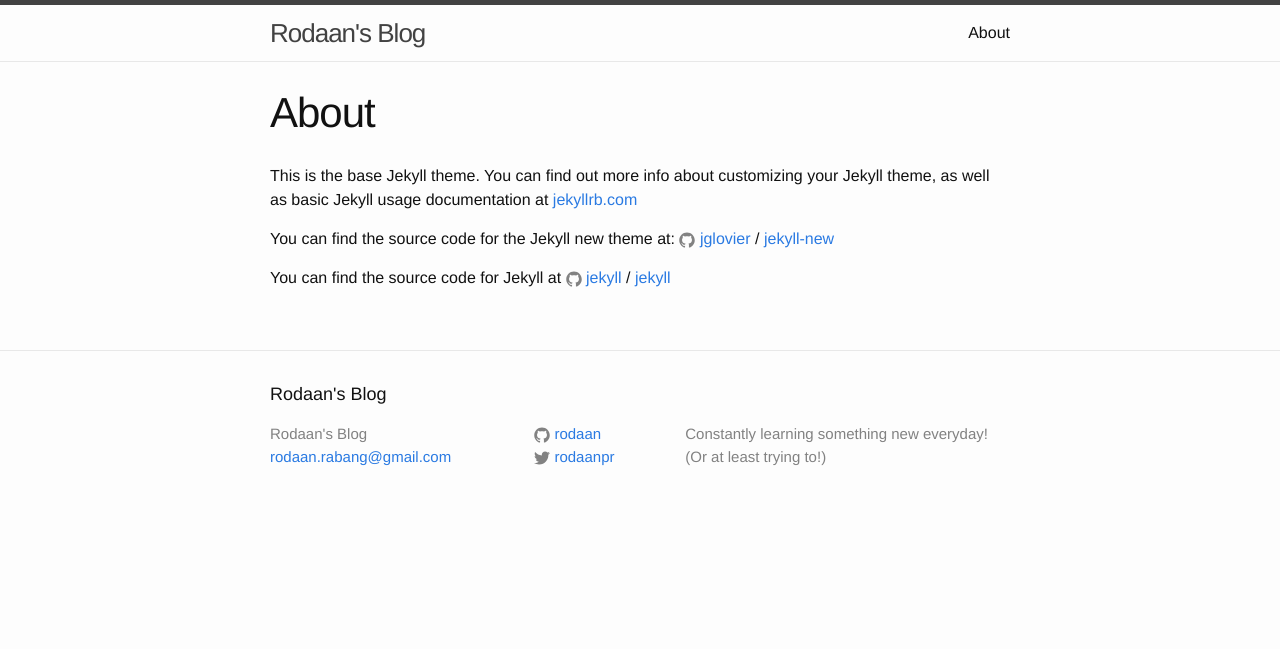
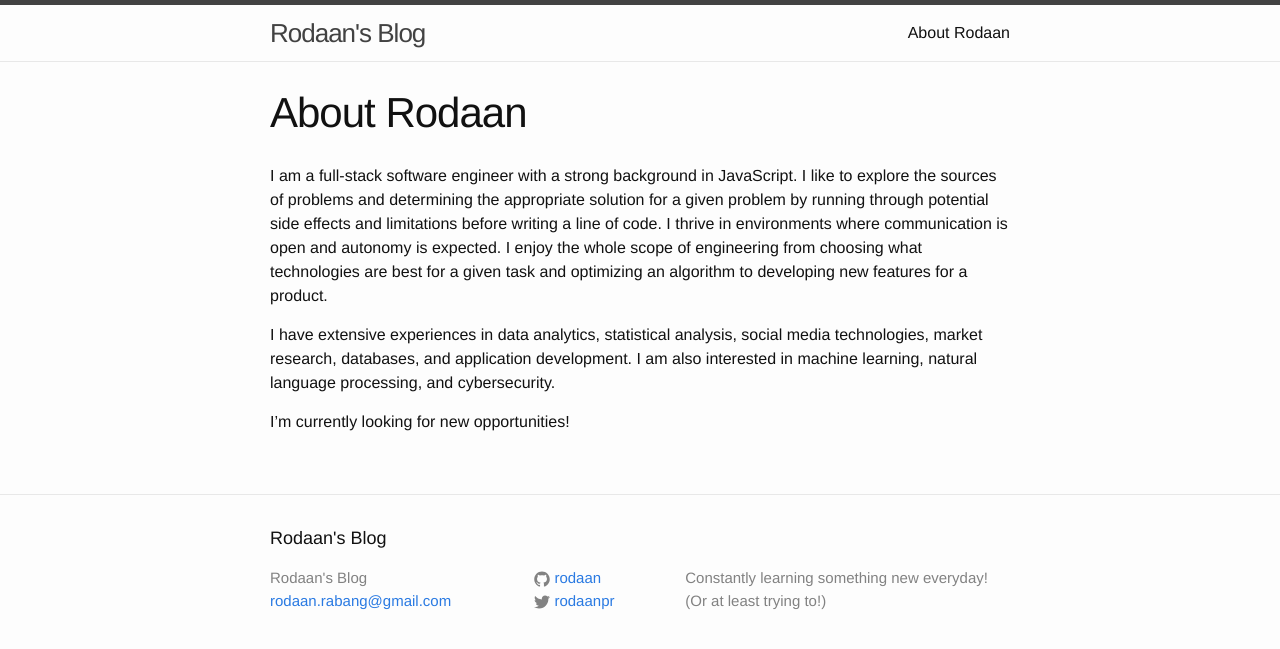
Before and after one commit to rodaan/rodaan.github.io, a Jekyll site: the page built from about.md, in a window 1280 px wide. Shown: the top 649 px of the page. Built offline with Jekyll 4.4.1, drawn with Linux system fonts in a browser that asks for light colours.

Commit message:
Updated about and config

```diff
--- a/_config.yml
+++ b/_config.yml
@@ -14,6 +14,7 @@ baseurl: "" # the subpath of your site, e.g. /blog
 url: "http://rodaan.github.io" # the base hostname & protocol for your site
 twitter_username: rodaanpr
 github_username:  rodaan
+linkedin_username: rodaan
 
 # Build settings
 markdown: kramdown
--- a/about.md
+++ b/about.md
@@ -1,15 +1,11 @@
 ---
 layout: page
-title: About
+title: About Rodaan
 permalink: /about/
 ---
 
-This is the base Jekyll theme. You can find out more info about customizing your Jekyll theme, as well as basic Jekyll usage documentation at [jekyllrb.com](http://jekyllrb.com/)
+I am a full-stack software engineer with a strong background in JavaScript. I like to explore the sources of problems and determining the appropriate solution for a given problem by running through potential side effects and limitations before writing a line of code. I thrive in environments where communication is open and autonomy is expected. I enjoy the whole scope of engineering from choosing what technologies are best for a given task and optimizing an algorithm to developing new features for a product.
 
-You can find the source code for the Jekyll new theme at:
-{% include icon-github.html username="jglovier" %} /
-[jekyll-new](https://github.com/jglovier/jekyll-new)
+I have extensive experiences in data analytics, statistical analysis, social media technologies, market research, databases, and application development. I am also interested in machine learning, natural language processing, and cybersecurity.
 
-You can find the source code for Jekyll at
-{% include icon-github.html username="jekyll" %} /
-[jekyll](https://github.com/jekyll/jekyll)
+I'm currently looking for new opportunities!
```
